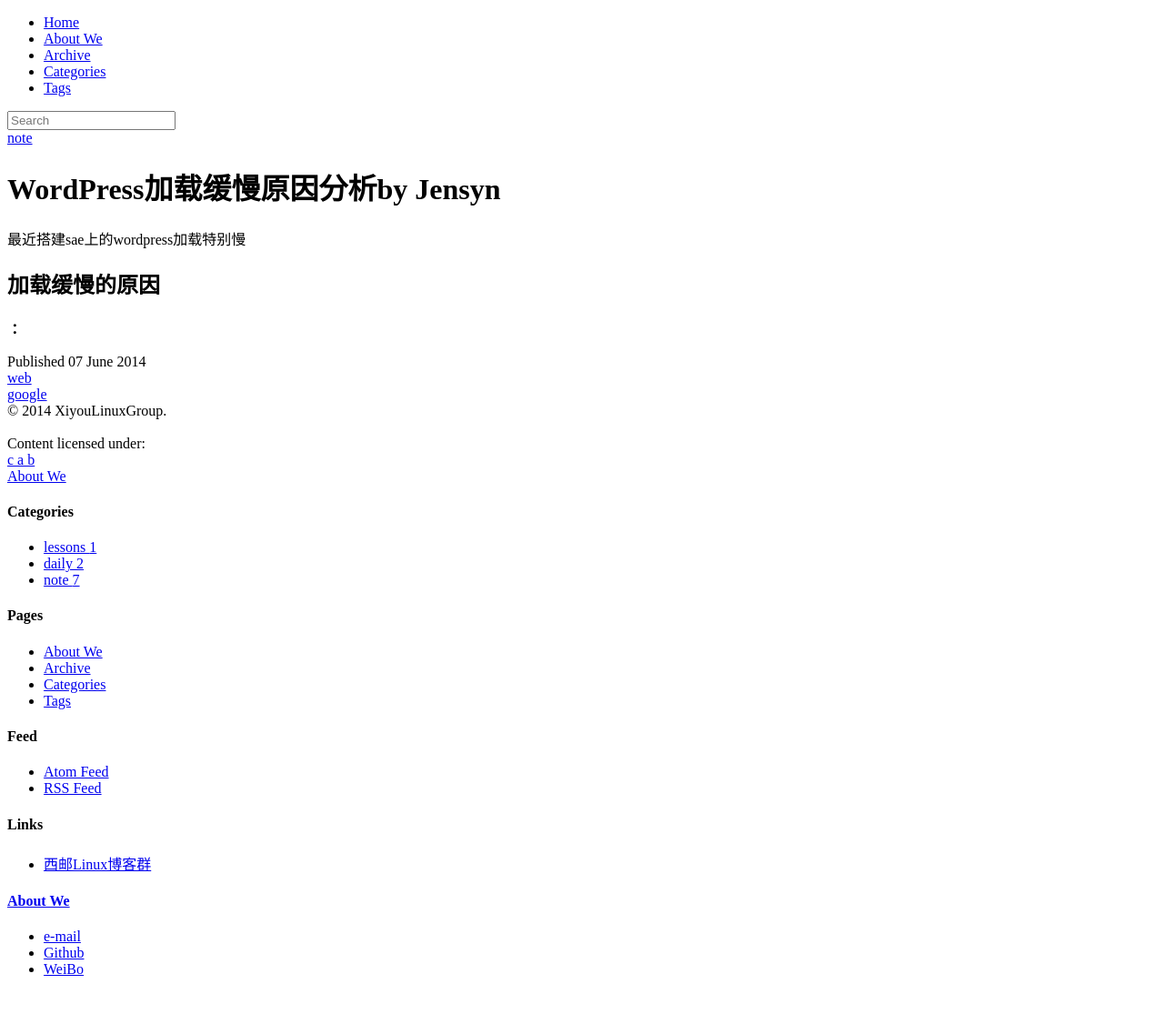
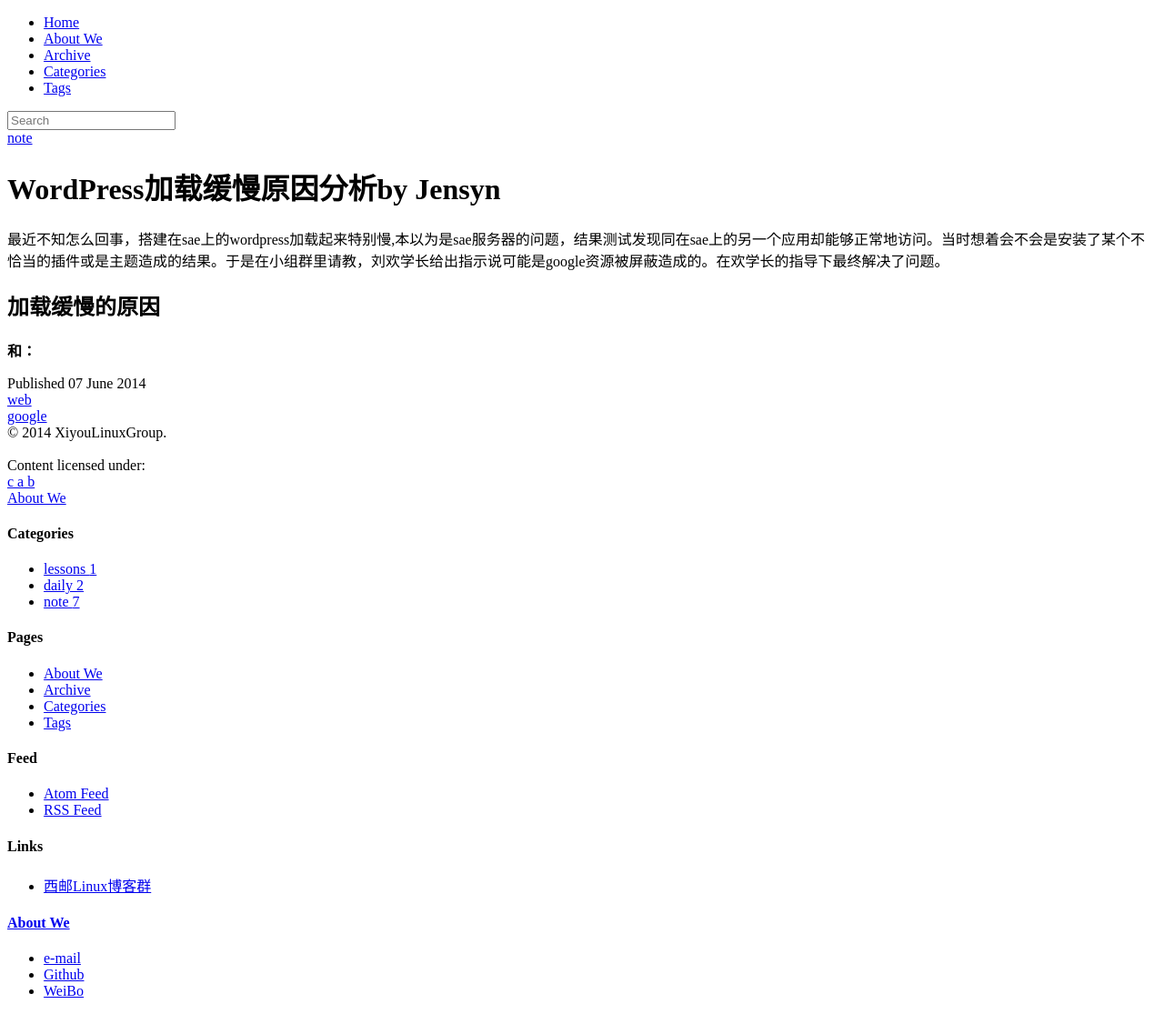
Before and after one commit to hurley25/FAQ, a Jekyll site: the page built from _posts/2014-06-07-why-wp-load-slowly.md, in a window 1280 px wide. Shown: the whole page at 91% size. Built offline with Jekyll 4.4.1, drawn with Linux system fonts in a browser that asks for light colours; nearby versions of some CDN libraries; library files that are not in the unit come from our copies; comment, search, counter and statistics services are not loaded; before the commit the page ends 1091 px from its top, so only the background shows below that.

Commit message:
Update 2014-06-07-why-wp-load-slowly.md

```diff
--- a/_posts/2014-06-07-why-wp-load-slowly.md
+++ b/_posts/2014-06-07-why-wp-load-slowly.md
@@ -6,8 +6,8 @@
 tags: [web, google]
 ---
 
-最近搭建sae上的wordpress加载特别慢
+最近不知怎么回事，搭建在sae上的wordpress加载起来特别慢,本以为是sae服务器的问题，结果测试发现同在sae上的另一个应用却能够正常地访问。当时想着会不会是安装了某个不恰当的插件或是主题造成的结果。于是在小组群里请教，刘欢学长给出指示说可能是google资源被屏蔽造成的。在欢学长的指导下最终解决了问题。
 
 ## 加载缓慢的原因
 
-**：**
+**和：**
```
